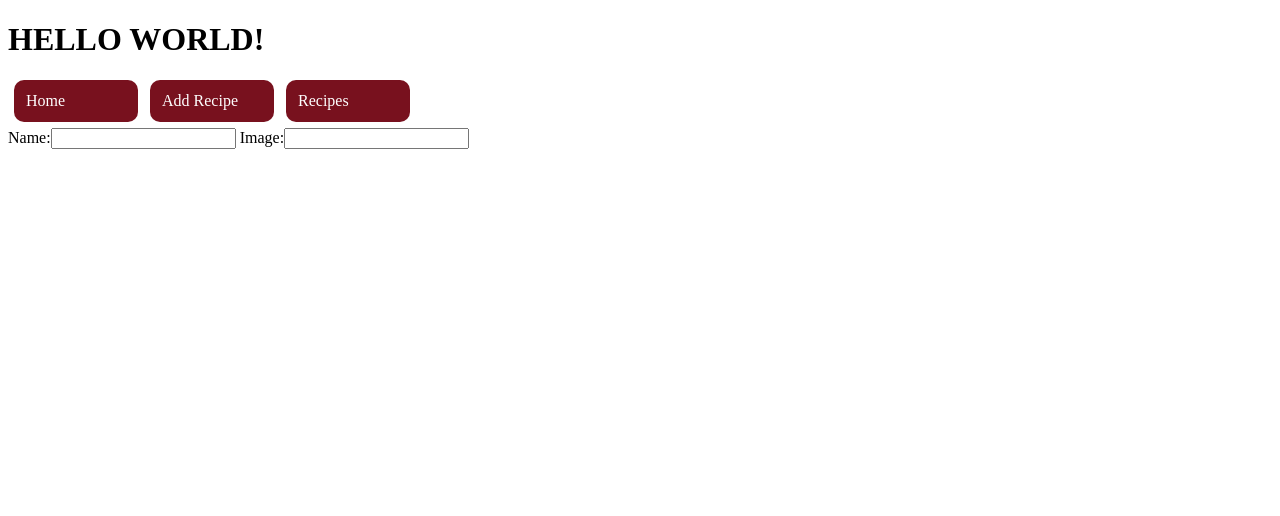
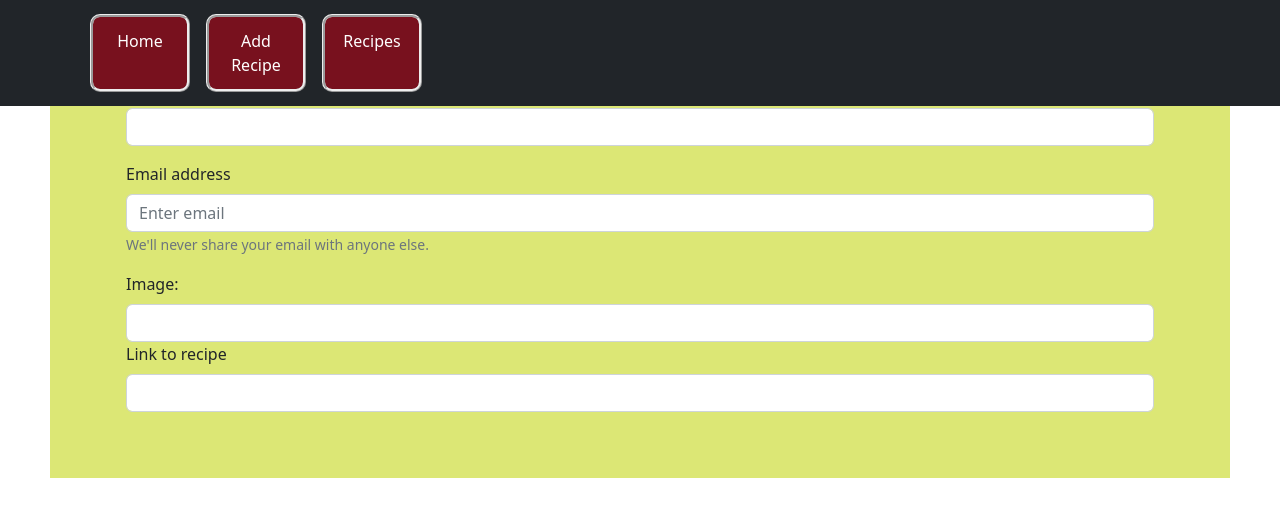
Before and after one commit to ryhorowitz/recipe-project, a React (Create React App) app in the folder front-end/: page /new-recipe in a window 1280 px wide. Shown: the top 516 px of the page. Built offline with nearby package versions, Linux system fonts and the light colour scheme.

Commit message:
learning bootstrap. Added import bootstrap/dist/css/bootstrap.min.css; which was missing.

```diff
--- a/front-end/src/components/App.js
+++ b/front-end/src/components/App.js
@@ -1,16 +1,29 @@
 import React from "react";
+import 'bootstrap/dist/css/bootstrap.min.css';
 import { createBrowserRouter, Route, Routes } from "react-router-dom"
 import Home from "./Home"
 import NaviBar from "./NavBar";
 import NewRecipe from "./NewRecipe";
 import Recipes from "./Recipes";
 
+
+
 function App() {
+  const appStyles = {
+    align: 'center',
+    margin: '0 50px',
+    background: '#DCE775',
+    height: 'max'
+  }
+
+  const mainContainer = {
+    margin: '10px',
+    padding: '50px'
+  }
   return (
-    <div className="App">
-      <h1>HELLO WORLD!</h1>
+    <div className="App" style={appStyles}>
       <NaviBar />
-      <main>
+      <main  style={mainContainer}>
         <Routes>
           <Route path='/' element={<Home/>}/>
           <Route path='/new-recipe' element={<NewRecipe />}/>
--- a/front-end/src/components/Home.js
+++ b/front-end/src/components/Home.js
@@ -4,7 +4,13 @@ function Home() {
 
   return(
     <div>
-      <h1>HOME PAGE</h1>
+      <h2>Welcome to</h2>
+      <h1>Recipe Project</h1>
+      <div>
+        <p>Here you can build a recipe portfolio.</p>
+        <p>Click the Add Recipe button to fill out a form and add a recipe to the database.</p>
+        <p>Click the Recipes tab to see what recipes are already listed in your portfolio</p>
+      </div>
     </div>
   )
 }
--- a/front-end/src/components/NavBar.js
+++ b/front-end/src/components/NavBar.js
@@ -8,12 +8,18 @@ function NavBar() {
     display: "inline-block",
     width: "100px",
     padding: "12px",
-    margin: "0 6px 6px",
+    margin: "6px 8px",
     background: "#78111e",
     borderRadius: "10px",
     textDecoration: "none",
     color: "white",
+    textAlign: 'center',
+    borderStyle: 'ridge'
   };
+
+  const navBarStyles = {
+    margin: '5px',
+  }
 
   return (
     <>
--- a/front-end/src/components/NewRecipe.js
+++ b/front-end/src/components/NewRecipe.js
@@ -1,19 +1,38 @@
 import React from "react";
+import { FormGroup } from "react-bootstrap";
+import Form from "react-bootstrap/Form"
 
 function NewRecipe() {
 
+  const formStyles = {
+    display: 'flex',
+    justifyContent: 'center',
+    background: 'white'
+  }
   return (
-    <div>
-      <form>
-        <label>
-          Name:
-        <input type="text" name="name"/>
-        </label>
-        <label> Image:
-        <input type="text" name="image"/>
-        </label>
-      </form>
-    </div>
+
+      <Form className="rounded p-4 p-sm-3">
+        <Form.Group className='mb-3'>
+          <Form.Label>Name:</Form.Label>
+          <Form.Control type="text"></Form.Control>
+        </Form.Group>
+
+        <Form.Group className="mb-3" controlId="formBasicEmail">
+        <Form.Label>Email address</Form.Label>
+        <Form.Control type="email" placeholder="Enter email" />
+        <Form.Text className="text-muted">
+          We'll never share your email with anyone else.
+        </Form.Text>
+      </Form.Group>
+
+        <Form.Group>
+          <Form.Label>Image:</Form.Label>
+          <Form.Control type="text"></Form.Control> </Form.Group>
+        <Form.Group>
+          <Form.Label>Link to recipe</Form.Label>
+          <Form.Control></Form.Control>
+        </Form.Group>
+      </Form>
   )
 }
 
```
